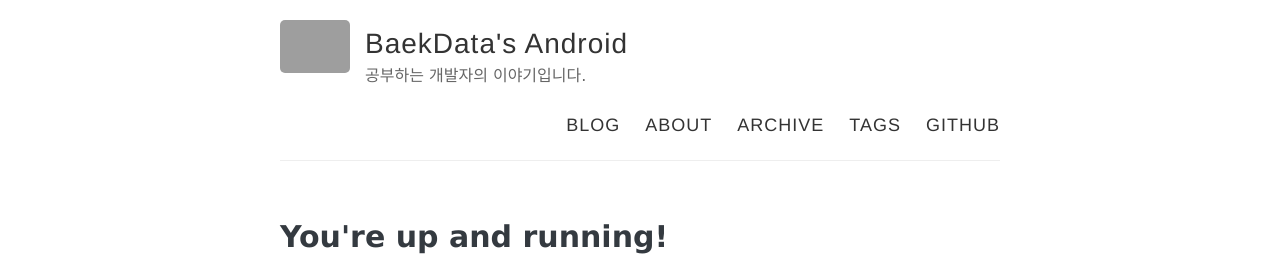
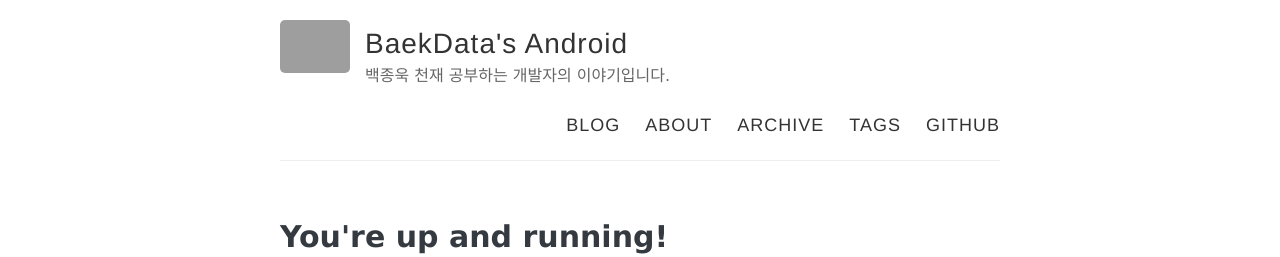
Before and after one commit to baekdata/baekdata.github.io, a Jekyll site: the page built from index.html, in a window 1280 px wide. Shown: the top 257 px of the page. Built offline with Jekyll 4.4.1, drawn with Linux system fonts in a browser that asks for light colours; the list of posts is cut into pages by our own code; grey boxes are pictures that could not be loaded.

Commit message:
update config file test

```diff
--- a/_config.yml
+++ b/_config.yml
@@ -6,7 +6,7 @@
 name: BaekData's Android
 
 # Short bio or description (displayed in the header)
-description: 공부하는 개발자의 이야기입니다.
+description: 백종욱 천재 공부하는 개발자의 이야기입니다.
 
 #
 # Flags below are optional
```
